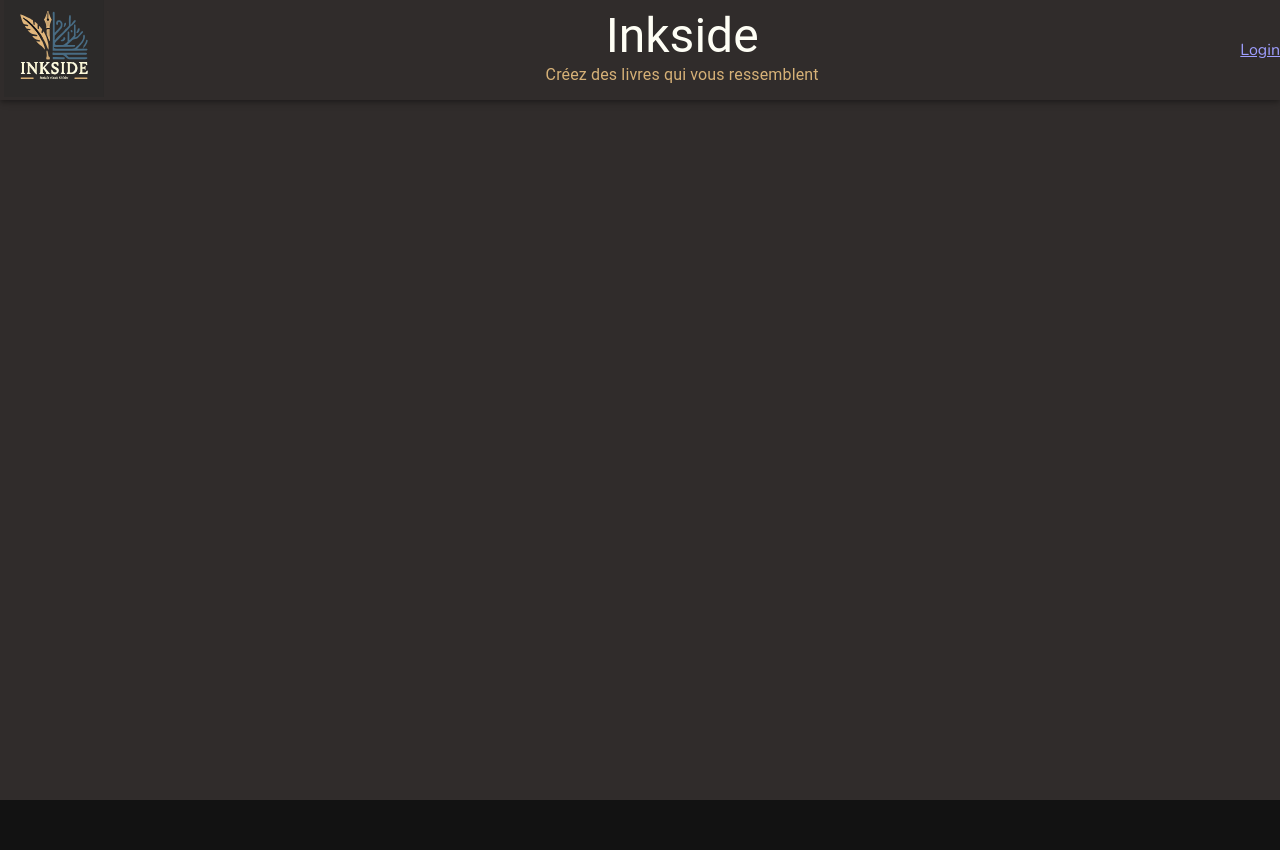
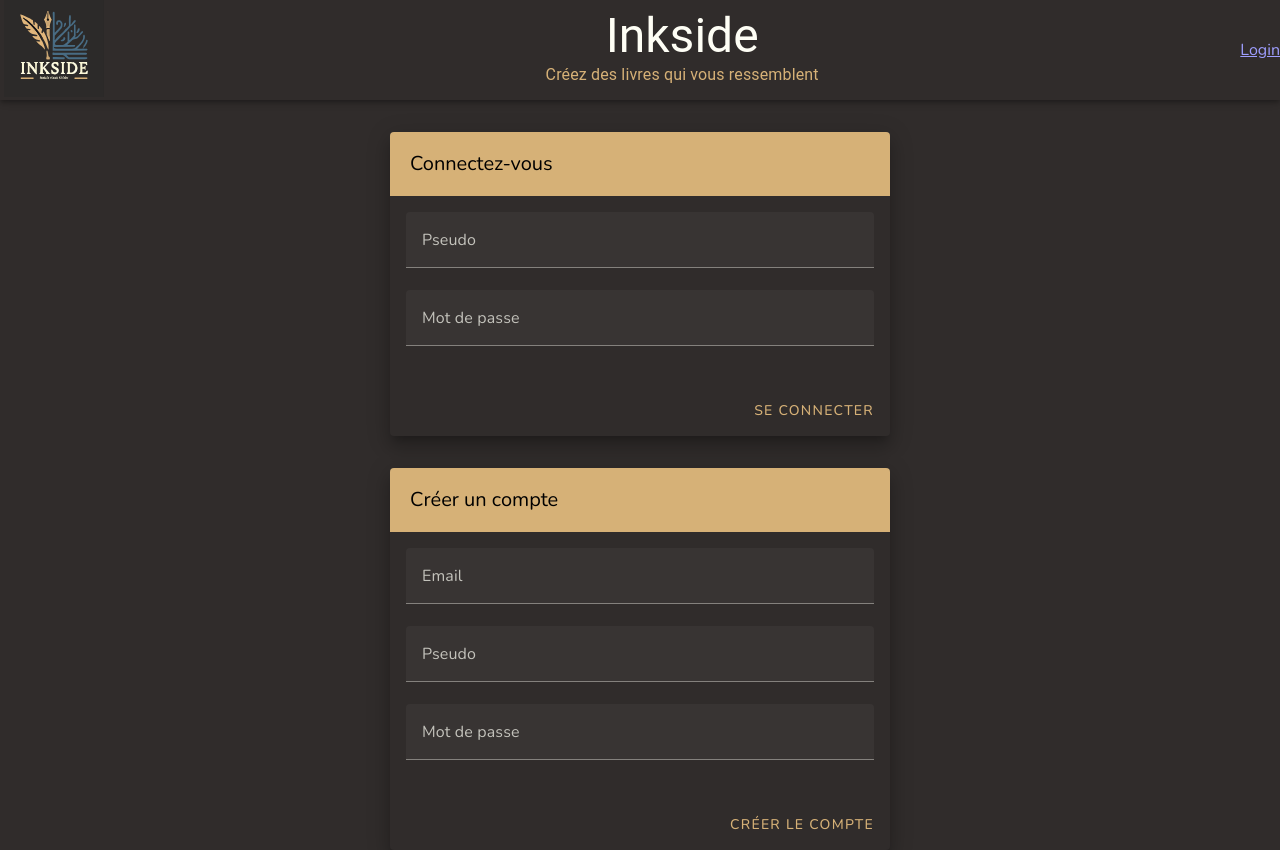
Before and after one commit to lgillard/inkside-cyoa, a Vue app: page /login in a window 1280 px wide. Before the commit the page ends 800 px from the top, so only its background shows below. Built offline with nearby package versions, Linux system fonts and the light colour scheme.

Commit message:
ADD: init login page

```diff
--- /dev/null
+++ b/src/application/stores/user.store.ts
@@ -0,0 +1,63 @@
+import { defineStore } from 'pinia';
+import {UserAPIRepository} from "@/infrastructure/repositories/UserAPIRepository.ts";
+import type {UserRepository} from "@/domain/repositories/UserRepository.ts";
+import type {User} from "@/domain/models/User.ts";
+
+interface UserState {
+  user: User | null;
+  isLoggedIn: boolean;
+  loading: boolean;
+  error: string | null;
+}
+
+const userRepository: UserRepository = new UserAPIRepository();
+
+export const useUserStore = defineStore('user', {
+  state: (): UserState => ({
+    user: null,
+    isLoggedIn: false,
+    loading: false,
+    error: null
+  }),
+
+  actions: {
+    async login(username: string, password: string): Promise<User> {
+      this.loading = true;
+      this.error = null;
+
+      try {
+        const user = await userRepository.login(username, password);
+
+        this.user = user;
+        this.isLoggedIn = true;
+
+        return user;
+      } catch (error: unknown) {
+        this.error = error.message;
+        throw error;
+      } finally {
+        this.loading = false;
+      }
+    },
+
+    async logout(): Promise<void> {
+      this.loading = true;
+
+      try {
+        await userRepository.logout();
+
+        this.user = null;
+        this.isLoggedIn = false;
+      } catch (error: any) {
+        this.error = error.message;
+        throw error;
+      } finally {
+        this.loading = false;
+      }
+    },
+
+    resetError(): void {
+      this.error = null;
+    }
+  }
+});
--- /dev/null
+++ b/src/domain/models/User.ts
@@ -0,0 +1,3 @@
+export class User {
+  // TODO
+}
--- /dev/null
+++ b/src/domain/repositories/UserRepository.ts
@@ -0,0 +1,6 @@
+import type {User} from "@/domain/models/User.ts";
+
+export interface UserRepository {
+    login(username: string, password: string): Promise<User>;
+    logout(): Promise<void>;
+}
--- /dev/null
+++ b/src/infrastructure/repositories/UserAPIRepository.ts
@@ -0,0 +1,12 @@
+import type {UserRepository} from "@/domain/repositories/UserRepository.ts";
+import {User} from "@/domain/models/User.ts";
+
+export class UserAPIRepository implements UserRepository {
+  login(username: string, password: string): Promise<User> {
+    return Promise.resolve(new User());
+  }
+
+  logout(): Promise<void> {
+    return Promise.resolve();
+  }
+}
--- a/src/infrastructure/router/index.ts
+++ b/src/infrastructure/router/index.ts
@@ -11,6 +11,11 @@
       name: 'home',
       component: HomeView,
     },
+    {
+      path: '/login',
+      name: 'login',
+      component: LoginView,
+    },
   ],
 })
 
--- /dev/null
+++ b/src/ui/components/_LoginView/SignInForm.vue
@@ -0,0 +1,47 @@
+<template>
+  <v-form @submit.prevent="login">
+    <v-card class="elevation-12 mx-auto mt-8" max-width="500">
+      <v-toolbar color="primary">
+        <v-toolbar-title>Connectez-vous</v-toolbar-title>
+      </v-toolbar>
+      <v-card-text>
+          <v-text-field
+              name="username"
+              label="Pseudo"
+              type="text"
+              v-model="username"
+              :disabled="userStore.loading"
+          ></v-text-field>
+          <v-text-field
+              id="password"
+              name="password"
+              label="Mot de passe"
+              type="password"
+              v-model="password"
+              :disabled="userStore.loading"
+          ></v-text-field>
+      </v-card-text>
+      <v-card-actions>
+        <v-spacer></v-spacer>
+        <v-btn color="primary" type="submit" :disabled="userStore.loading">Se connecter</v-btn>
+      </v-card-actions>
+    </v-card>
+  </v-form>
+</template>
+
+<script lang="ts" setup>
+import {useUserStore} from "@/application/stores/user.store.ts";
+import {ref} from "vue";
+import {useRouter} from "vue-router";
+
+const router = useRouter();
+const userStore = useUserStore();
+
+const username = ref<string>('');
+const password = ref<string>('');
+
+function login():void {
+  userStore.login(username, password)
+    .then(() => router.push('/library'));
+}
+</script>
--- /dev/null
+++ b/src/ui/components/_LoginView/SignUpForm.vue
@@ -0,0 +1,36 @@
+<template>
+  <v-card class="elevation-12 mx-auto mt-8" max-width="500">
+    <v-toolbar color="primary">
+      <v-toolbar-title>Créer un compte</v-toolbar-title>
+    </v-toolbar>
+    <v-card-text>
+      <v-form>
+        <v-text-field
+            name="email"
+            label="Email"
+            type="email"
+        ></v-text-field>
+        <v-text-field
+            name="login"
+            label="Pseudo"
+            type="text"
+        ></v-text-field>
+        <v-text-field
+            id="password"
+            name="password"
+            label="Mot de passe"
+            type="password"
+        ></v-text-field>
+      </v-form>
+    </v-card-text>
+    <v-card-actions>
+      <v-spacer></v-spacer>
+      <v-btn color="primary" type="submit">Créer le compte</v-btn>
+    </v-card-actions>
+  </v-card>
+</template>
+<script>
+export default {
+  name: 'SignUpForm'
+}
+</script>
--- /dev/null
+++ b/src/ui/views/LoginView.vue
@@ -0,0 +1,8 @@
+<template>
+  <SignInForm/>
+  <SignUpForm/>
+</template>
+<script setup lang="ts">
+import SignUpForm from "@/ui/components/_LoginView/SignUpForm.vue";
+import SignInForm from "@/ui/components/_LoginView/SignInForm.vue";
+</script>
```
